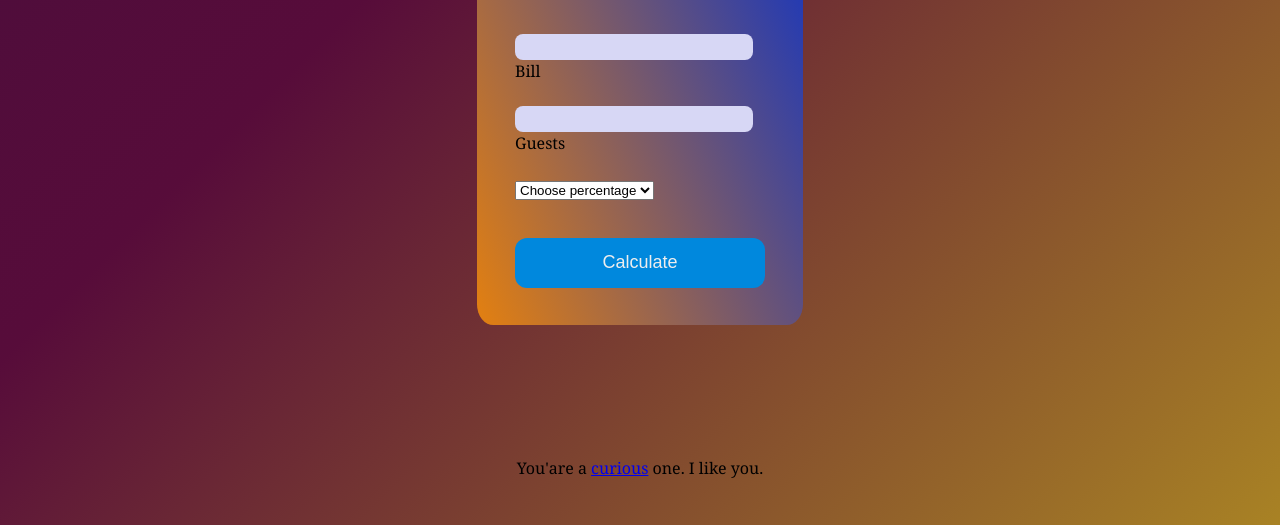
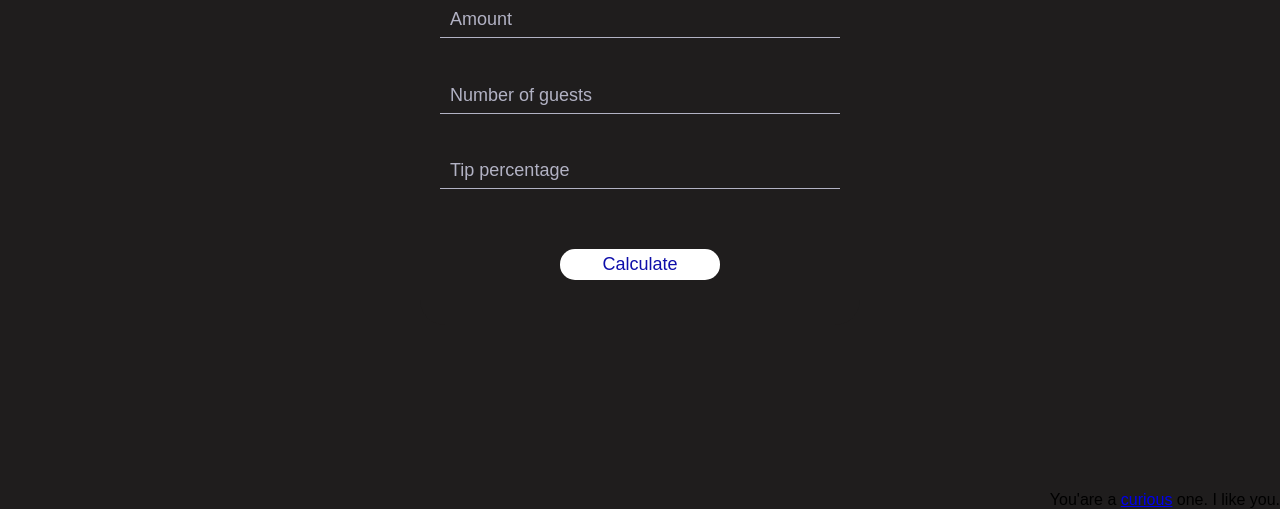
Before and after one commit to li3rd/tip-calculator, a plain HTML site: page index.html in a window 1280 px wide. Shown: the part 291-816 px from the top of the page. Drawn offline with Linux system fonts and the light colour scheme.

```diff
--- a/index.html
+++ b/index.html
@@ -5,38 +5,40 @@
     <meta http-equiv="X-UA-Compatible" content="IE=edge">
     <meta name="viewport" content="width=device-width, initial-scale=1.0">
     <meta name="HandheldFriendly" content="true">
+    <link rel="stylesheet" href="https://cdnjs.cloudflare.com/ajax/libs/font-awesome/6.2.0/css/all.min.css" integrity="sha512-xh6O/CkQoPOWDdYTDqeRdPCVd1SpvCA9XXcUnZS2FmJNp1coAFzvtCN9BmamE+4aHK8yyUHUSCcJHgXloTyT2A==" crossorigin="anonymous" referrerpolicy="no-referrer">
+    <link rel="icon" href="img/icon.png" type="img/png">
+    <link href="style.css" rel="stylesheet">
     <title>чай, индийский чай</title>
-    <link href="style.css" rel="stylesheet">
 </head>
 <body>
-    <div class="plain">
-    <div class="title">Tip calculator</div>
-    <div class="input-container">
-        <input class="input" type="number" id="amount" placeholder=" ">
-        <div class="label-small"></div>
-        <label for="amount" class="placeholder">Bill</label>
+    <div class="container">
+        <div class="calculator">
+            <h3>Tip calculator</h3>
+            <form onsubmit="return false;">
+                <div class="container__group">
+                    <input class="input" type="number" id="amount" placeholder="Сумма чека">
+                    <label for="amount" class="placeholder">Amount</label>
                 </div>
-    <br>
-    <div class="input-container">
-        <input class="input" type="number" id="guests" placeholder=" ">
-        <div class="label-small"></div>
-        <label for="number" class="placeholder">Guests</label>
+                <div class="container__group">
+                    <input class="input" type="number" id="guests" placeholder="Количество гостей">
+                    <label for="number" class="placeholder">Number of guests</label>
                 </div>
-        <br>
+                <div class="container__group">
                     <select id="percentage">
-            <option value="0" disabled selected>Choose percentage</option>
+                        <option value="0" disabled selected></option>
                         <option value="0.05">5%</option>
                         <option value="0.1">10%</option>
                         <option value="0.15">15%</option>
                         <option value="0.2">20%</option>
                     </select>
+                    <label for="percentage">Tip percentage</label>
+                </div>
                 <button class="button" onclick="calculate()">Calculate</button>
-    <!-- для будущего изменения-->
+            </form>
+        </div>
         <div id="tip-amount"></div>
     </div>
-        <br>
-        <br>
-        <div class="note" >You'are a <a href="https://www.youtube.com/watch?v=DLzxrzFCyOs">curious</a> one. I like you.</div>
+        <div class="note" >You'are a <a target="_blank" href="https://www.youtube.com/watch?v=DLzxrzFCyOs">curious</a> one. I like you.</div>
     <script src="script.js"></script>
 </body>
 </html>
--- a/script.js
+++ b/script.js
@@ -1,7 +1,7 @@
-const amount = document.querySelector('#amount');
-const guests = document.querySelector('#guests');
-const percentage = document.querySelector('#percentage');
-const tipAmount = document.querySelector('#tip-amount');
+const amount = document.getElementById('amount');
+const guests = document.getElementById('guests');
+const percentage = document.getElementById('percentage');
+const tipAmount = document.getElementById('tip-amount');
 function calculate() {
     const tip = ((amount.value *percentage.value)/guests.value).toFixed();
     amount.value="";
@@ -9,8 +9,15 @@ function calculate() {
     guests.value="";
     if (tip === "NaN") {
         tipAmount.textContent = "Tip 0";
+        showTipAmount();
     }
         else{
             tipAmount.textContent = "Tip "+ tip;
+            showTipAmount();
         }
     }
+    showTipAmount = () => {
+        var x = document.getElementById("tip-amount");
+        x.className = "show";
+        setTimeout(function(){ x.className = x.className.replace("show", ""); }, 3000);
+      }
--- a/style.css
+++ b/style.css
@@ -1,79 +1,162 @@
 body {
-    background: linear-gradient(-45deg, #f5f110, #570c3a, #1f1242, #23d5f5);
-    background-size: 400% 400%;
-    animation: gradient 13s ease infinite;
+  margin: 0;
+  font-family: sans-serif;
+}
+.container {
+  background-color: rgb(31, 29, 29);
+  display: flex;
+  justify-content: center;
+  align-items: center;
+  text-align: center;
   height: 100vh;
-    font-family: Georgia, Times, 'Times New Roman', serif;
-    align-items: center;
-    justify-content: center;
+  width: 100vw;
+  margin: auto;
+}
+.calculator {
+  background-color: rgb(31, 29, 29);
+  width: 400px;
+  padding: 15px 20px;
+  border: none;
+  border-radius: 25px;
+  margin: auto 30px;
+}
+.calculator h3 {
+  font-size: 30px;
+  font-weight: 500;
+  color: white;
+}
+.container__group {
   display: flex;
+  flex-direction: column;
+  text-align: left;
+  position: relative;
 }
-  @keyframes gradient {
+.container__group label {
+  margin-bottom: 10px;
+  padding-left: 10px;
+  color: rgb(178, 178, 196);
+  font-size: 18px;
+  position: absolute;
+  left: 0;
+  bottom: -2px;
+  pointer-events: none;
+  transition: transform 0.4s;
+  transform-origin: 0 0;
+}
+.container__group input {
+  outline: none;
+  height: 35px;
+  font-size: 16px;
+  padding: 0 10px;
+  text-align: left;
+  border: none;
+  background-color: transparent;
+  border-bottom: 1px solid rgb(178, 178, 196);
+  color: rgb(178, 178, 196);
+  transition: border-bottom .3s linear;
+  }
+  .container__group select {
+    appearance: none;
+    outline: none;
+    height: 35px;
+    font-size: 16px;
+    font-weight: 500;
+    padding: 0 10px;
+    text-align: left;
+    border: none;
+    background-color: transparent;
+    border-bottom: 1px solid rgb(178, 178, 196);
+    color: crimson;
+    transition: border-bottom .3s;
+    }
+  input::placeholder {
+    color: transparent;
+  }
+input[type="number"]::-webkit-outer-spin-button,
+input[type="number"]::-webkit-inner-spin-button {
+    -webkit-appearance: none;
+}
+
+input[type='number'],
+input[type="number"]:hover,
+input[type="number"]:focus {
+    appearance: none;
+    -moz-appearance: textfield;
+}
+.container form {
+  display: grid;
+  margin-top: 20px;
+  margin-bottom: 30px;
+  gap: 40px;
+}
+.note {
+  position: absolute;
+  bottom: 0;
+  right: 0;
+}
+.calculator .button {
+  font-size: 18px;
+  font-weight: 400;
+  margin-top: 20px;
+  margin-left: auto;
+  margin-right: auto;
+  width: 40%;
+  padding: 5px 0;
+  border-radius: 15px;
+  border: none;
+  cursor: pointer;
+  background-color: white;
+  color: rgb(14, 14, 170);
+  transition: color .5s, background-color .5s ease;
+}
+.calculator .button:hover {
+  background-color: rgb(14, 14, 170);
+  color: white;
+}
+#tip-amount {
+  background-color: whitesmoke;
+  height: 20px;
+  min-width: 100px;
+  padding: 20px 10px;
+  font-size: 18px;
+  visibility: hidden;
+  position: fixed;
+  z-index: 1;
+}
+#tip-amount.show {
+  visibility: visible;
+  animation:  fadein 0.8s linear forwards, fadeout 0.8s linear forwards 2.5s;
+}
+@keyframes fadein {
   0% {
-      background-position: 0% 50%;
+    opacity: 0;
   }
   50% {
-      background-position: 100% 50%;
+    opacity: 0;
   }
   100% {
-      background-position: 0% 50%;
+    bottom: 50px;
+    opacity: 1;
   }
 }
-  .plain {
-    background: linear-gradient(66deg, #e38010, #1535bf);
-    min-height: 35vh;
-    margin: auto;
-    width: 250px;
-    padding: 3%;
-    border-radius: 5%;
+@keyframes fadeout {
+  0% {
+    bottom: 50px;
+    opacity: 1;
   }
-    .title {
-      text-align: center;
-      margin-bottom: 50px;
-      margin-top: 10px;
-      font-size: 20px;
-      font-weight: 500;
+  50% {
+    opacity: 0;
   }
-    .input-container {
-      width: 100%;
-      height: 50px;
-      position: relative;
+  100% {
+    opacity: 0;
     }
-    .input {
-      background-color: #d7d7f5;
-      border-radius: 8px;
-      border: 0;
-      color: rgb(0, 0, 0);
-      font-size: 16px;
-      height: 45%;
-      outline: 0;
-      padding: 4px 15px 0;
-      width: 83%;
-
 }
-  .note {
-    position: fixed;
-    bottom: 30px;
+input:focus~label, input:not(:placeholder-shown)~label {
+  transform: translate(-8px, -30px) scale(.85);
 }
-  .input {
-
+select:focus~label {
+  transform: translate(-8px, -30px) scale(.85);
 }
-
-  .button {
-    background-color: #08d;
-    border-radius: 12px;
-    border: 0;
-    box-sizing: border-box;
-    color: #eee;
-    cursor: pointer;
-    font-size: 18px;
-    height: 50px;
-    margin-top: 38px;
-    outline: 0;
-    text-align: center;
-    width: 100%;
+input:focus, select:focus {
+  border-bottom: 2px solid rgb(14, 14, 170);
 }
-
-  .button:active {
-    background-color: #06b;
-  }
```
Also changed, not shown: img/icon.png (added), 2 other files. Lines whose indentation alone changed are shown as unchanged.
